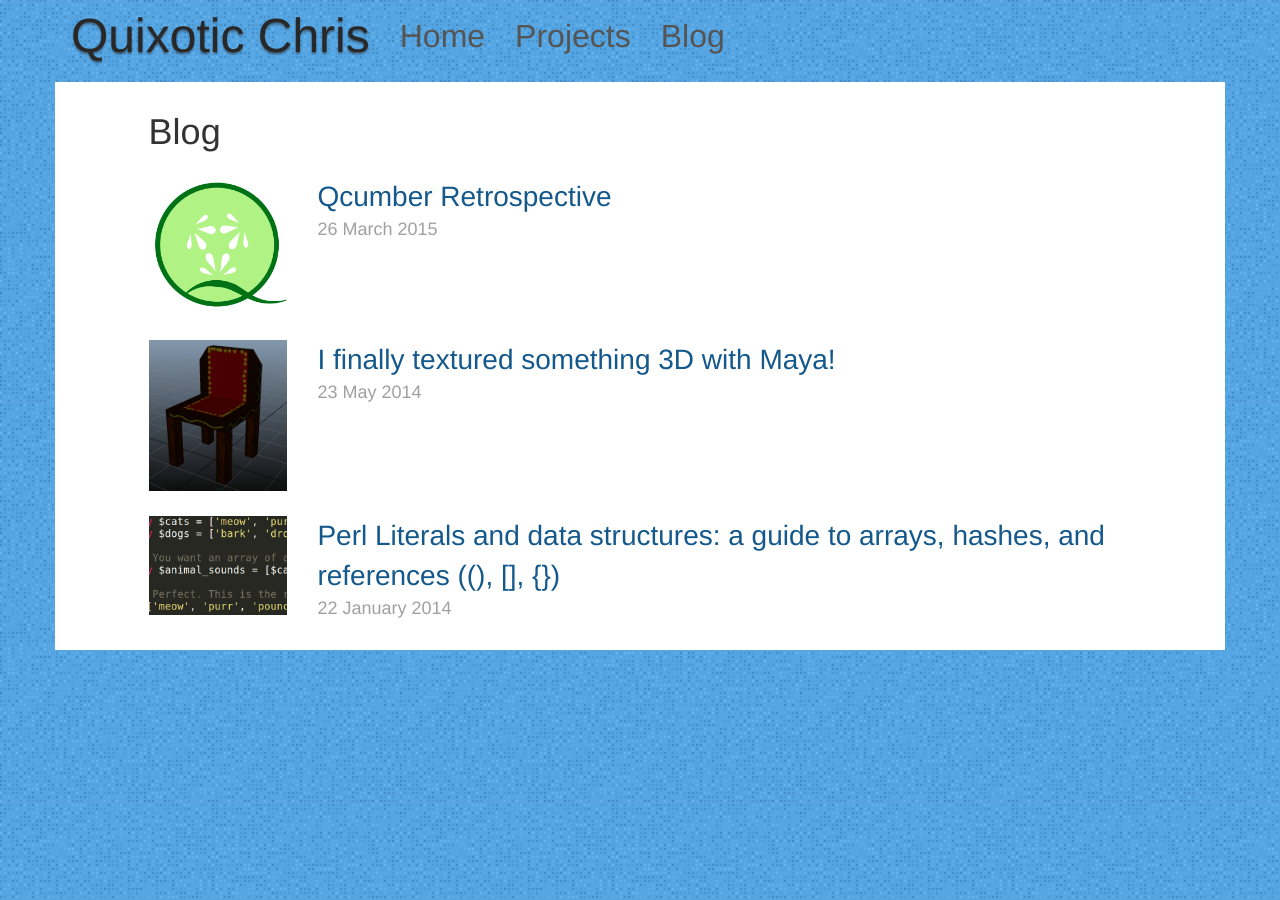
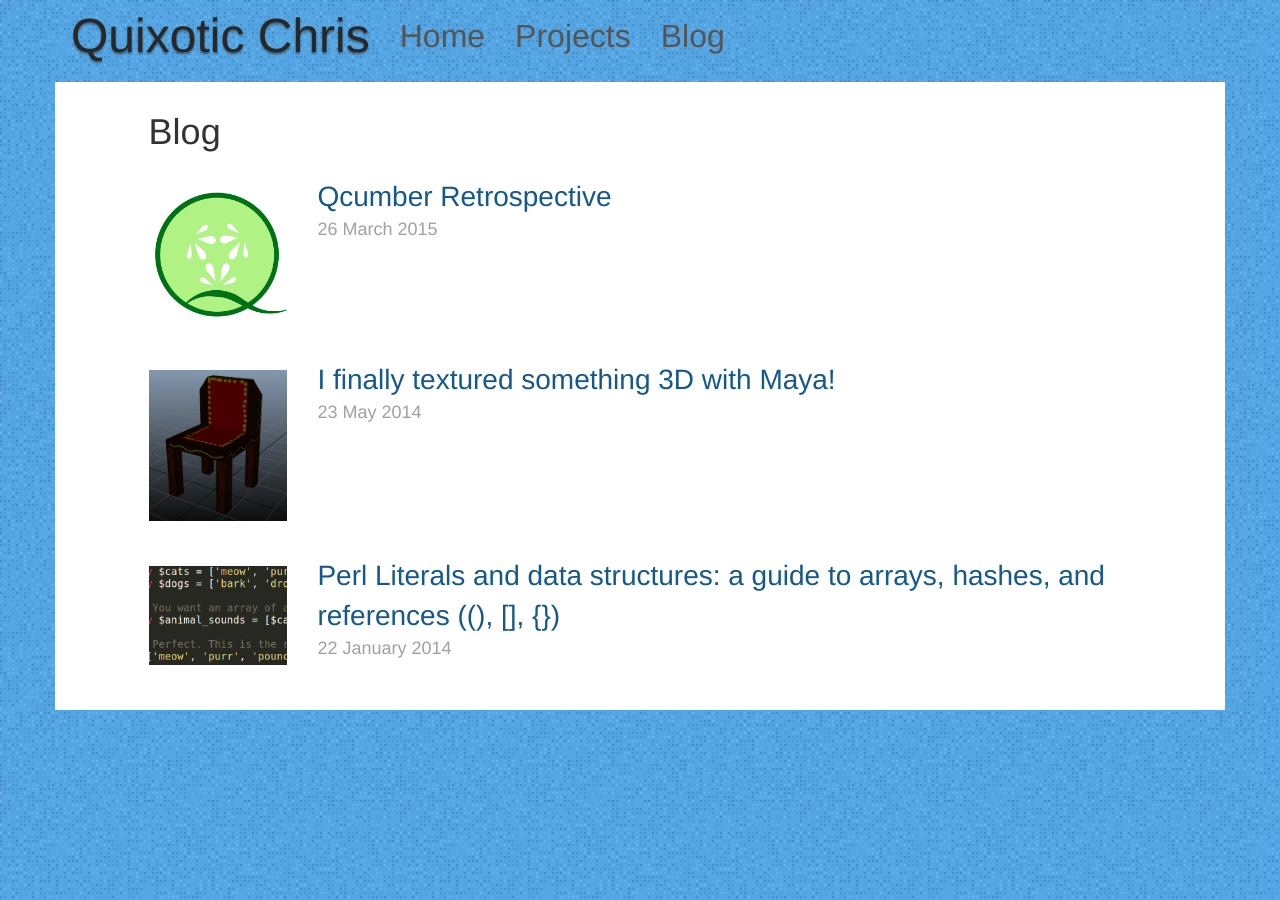
Before and after one commit to ChrisCooper/coopernetics, a Jekyll site: the page built from blog/index.html, in a window 1280 px wide. Built offline with Jekyll 4.4.1, drawn with Linux system fonts in a browser that asks for light colours; nearby versions of some CDN libraries.

Commit message:
added images to projects

```diff
--- a/_data/projects.json
+++ b/_data/projects.json
@@ -13,7 +13,9 @@
         "brief": "Qcumber is a simple, accessible course catalog for Queen’s University students. It has accumulated over 1,000,000 pageviews.",
         "source": "https://github.com/ChrisCooper/QcumberD",
         "live_url": "http://qcumber.ca/",
-        "start_date": "2012-07-02T09:00:00.000Z"
+        "start_date": "2012-07-02T09:00:00.000Z",
+        "full_image": "qcumber_full.png",
+        "small_image": "qcumber_200.png"
     },
     {
         "name": "Quixotic-Chris.com",
--- a/_sass/resume.scss
+++ b/_sass/resume.scss
@@ -18,6 +18,10 @@
   pointer-events: none;
 }
 
+.ProjectList {
+	list-style-type: none;
+	padding: 0px;
+}
 
 .ProjectOverview {
 	border: 1px solid #AAAAAA;
--- a/blog/index.html
+++ b/blog/index.html
@@ -8,9 +8,9 @@
 	<ul class="post-list">
 		{% for post in site.posts %}
 		<li>
-			<div class="blog-thumb-container">
+			<div class="inline-tile-image-container">
 				<a href="{{ post.url }}">
-					<img src="{{ post.main_square_image_url }}" alt="{{ post.main_square_image_alt }}" class="blog-list-thumbnail"/>
+					<img src="{{ post.main_square_image_url }}" alt="{{ post.main_square_image_alt }}" class="inline-tile-image"/>
 				</a>
 			</div>
 			<div class="blog-title-container">
--- a/static/css/main.scss
+++ b/static/css/main.scss
@@ -210,11 +210,13 @@
 	}
 }
 
-.blog-list-thumbnail {
+.inline-tile-image {
 	@include img-responsive(inline);
+	padding-top: 10px;
+	padding-bottom: 10px;
 }
 
-.blog-thumb-container {
+.inline-tile-image-container {
 	//max-width: 140px;
 	//display: inline-block;
 	@include make-md-column(2);
--- a/static/data/languages.csv
+++ b/static/data/languages.csv
@@ -12,5 +12,6 @@
 Haskell,language,3.25,3,5,haskell-100-100.png
 Swift,language,3,3,4,swift-100-100.png
 R,language,2.5,2,1,r-100-100.png
+PHP,language,2,3,-2,php-100-100.png
+Ruby,language,1.5,1,0.5,ruby-100-100.png
 Rust,language,1,1,3,rust-100-100.png
-PHP,language,2,3,-2,php-100-100.png
```
Also changed, not shown: resume/index.html (+11 -4 lines), static/images/projects/qcumber_200.png (added), static/images/projects/qcumber_full.png (added).
